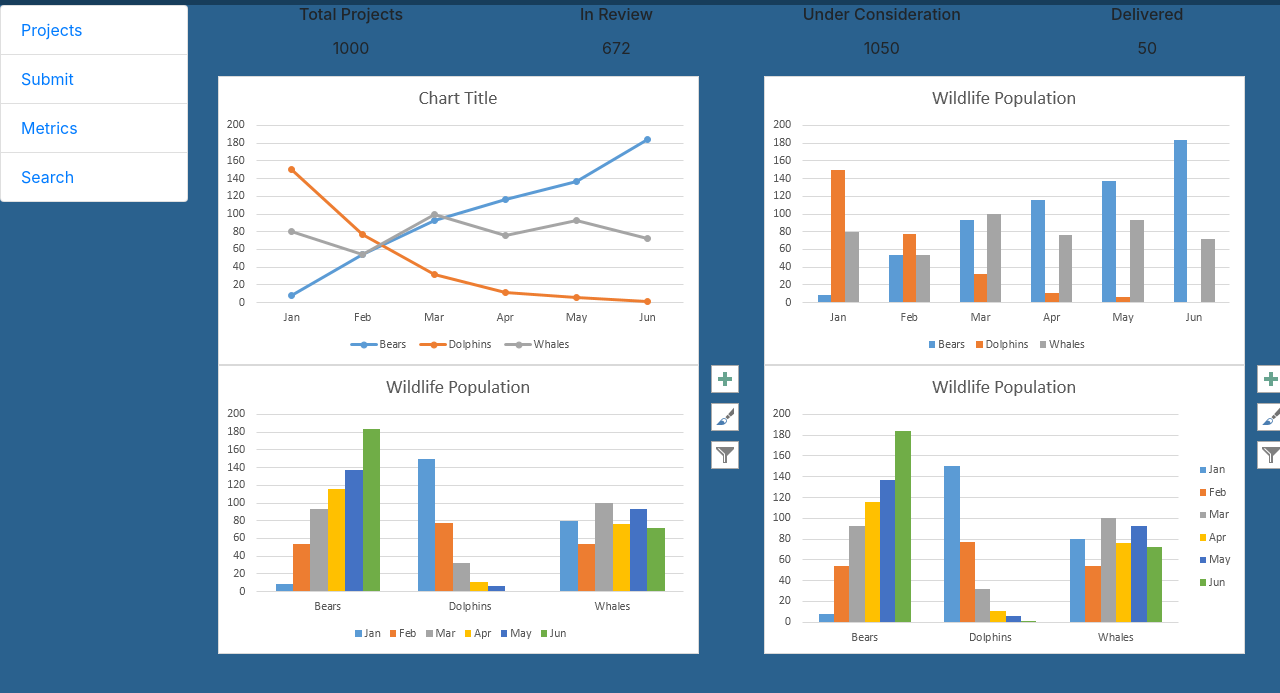
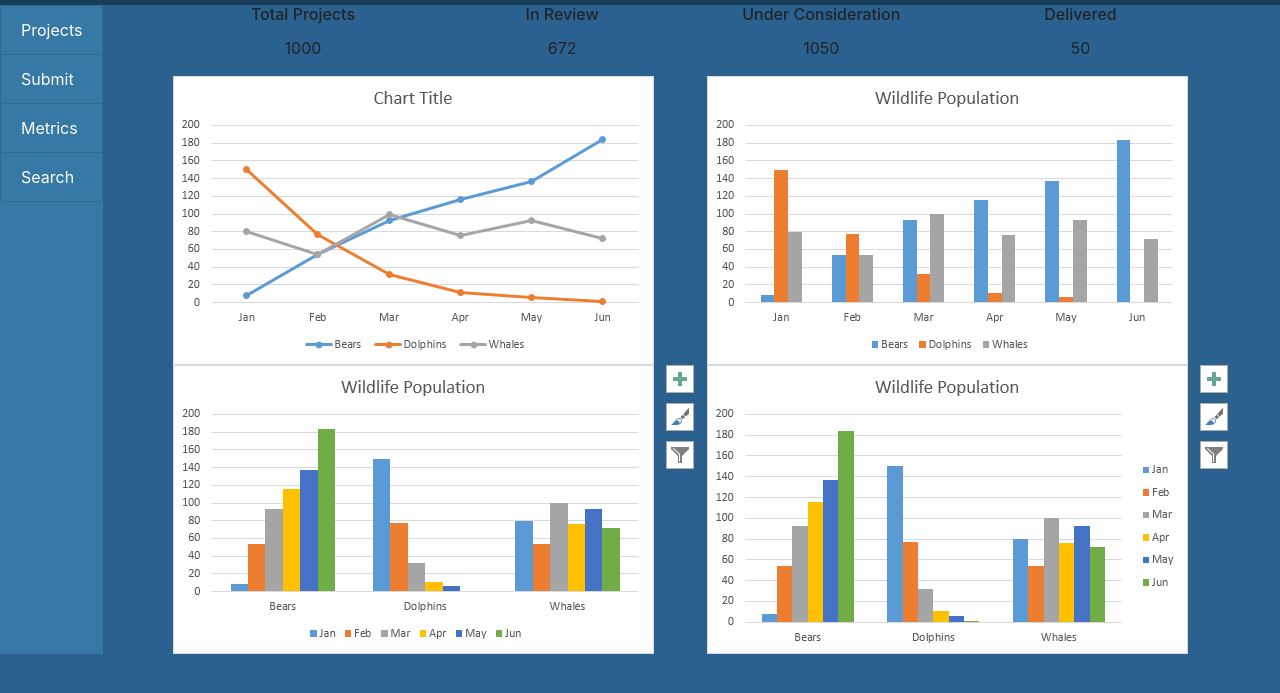
Before and after one commit to SJSU272LabSP18/IncubatorApp, a website: page public/index.html in a window 1280 px wide. Shown: the part 51-744 px from the top of the page. Drawn offline with nearby package versions, Linux system fonts and the light colour scheme; some packages are replaced by stand-ins of ours; a script that the page names is missing.

Commit message:
edited index layout

```diff
--- a/public/css/index.css
+++ b/public/css/index.css
@@ -4,7 +4,17 @@ html, body{
 .navbar{
 	background-color: #173d5b;
 }
-
 .sidebar-expanded{
 	background-color: #2a618e;
+	margin: 0;
 }
+#sidebar-container{
+	background-color: #3779a5;
+}
+.list-group{
+	margin: 0;
+}
+.list-group-item{
+	background-color: #3779a5;
+	color: #fbfbfb;
+}
--- a/public/index.html
+++ b/public/index.html
@@ -51,8 +51,9 @@
         </nav>
     </div>
     <div ng-controller="HeaderController">
+        <div class="container-fluid">
             <div class="row">
-            <div id="sidebar-container" class="sidebar-expanded col-md-2 d-none d-md-block">
+                <span class="sidebar-expanded d-none d-md-block" id="sidebar-container">
                     <div class="list-group">
                     <!--<ul class="nav nav-pills flex-column">-->
                         <a href="#/views/protected" class="list-group-item">Projects
@@ -64,9 +65,10 @@
     					<a href="#/views/search" class="list-group-item">Search
     					</a>
                     </div>
-            </div>
+                </span>
                 <div class="container-fluid col-md-10" ng-view>
                     <!--Views loaded here via $routeProvider in app.js-->
+                </div>
             </div>
         </div>
     </div>
```
Lines whose indentation alone changed are shown as unchanged.
